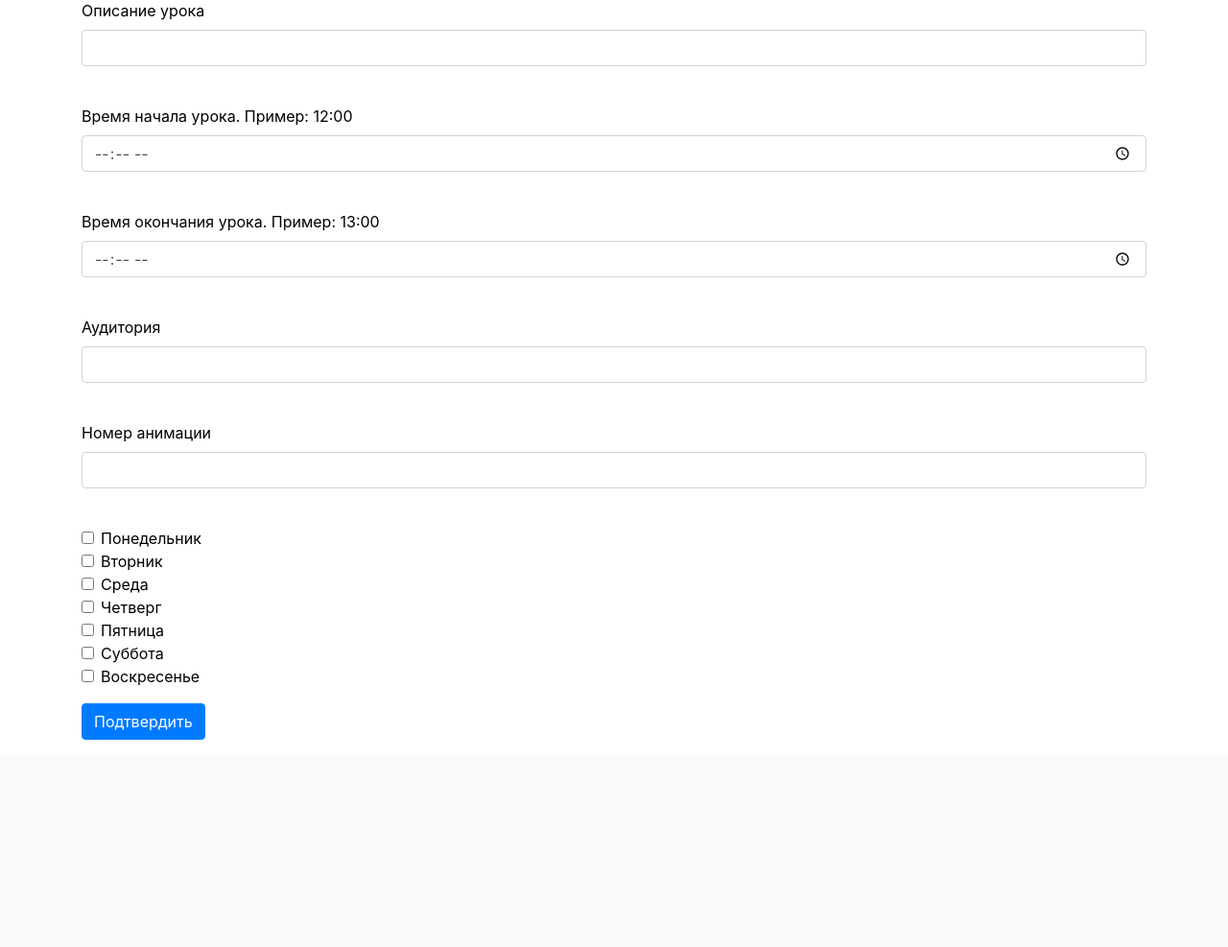
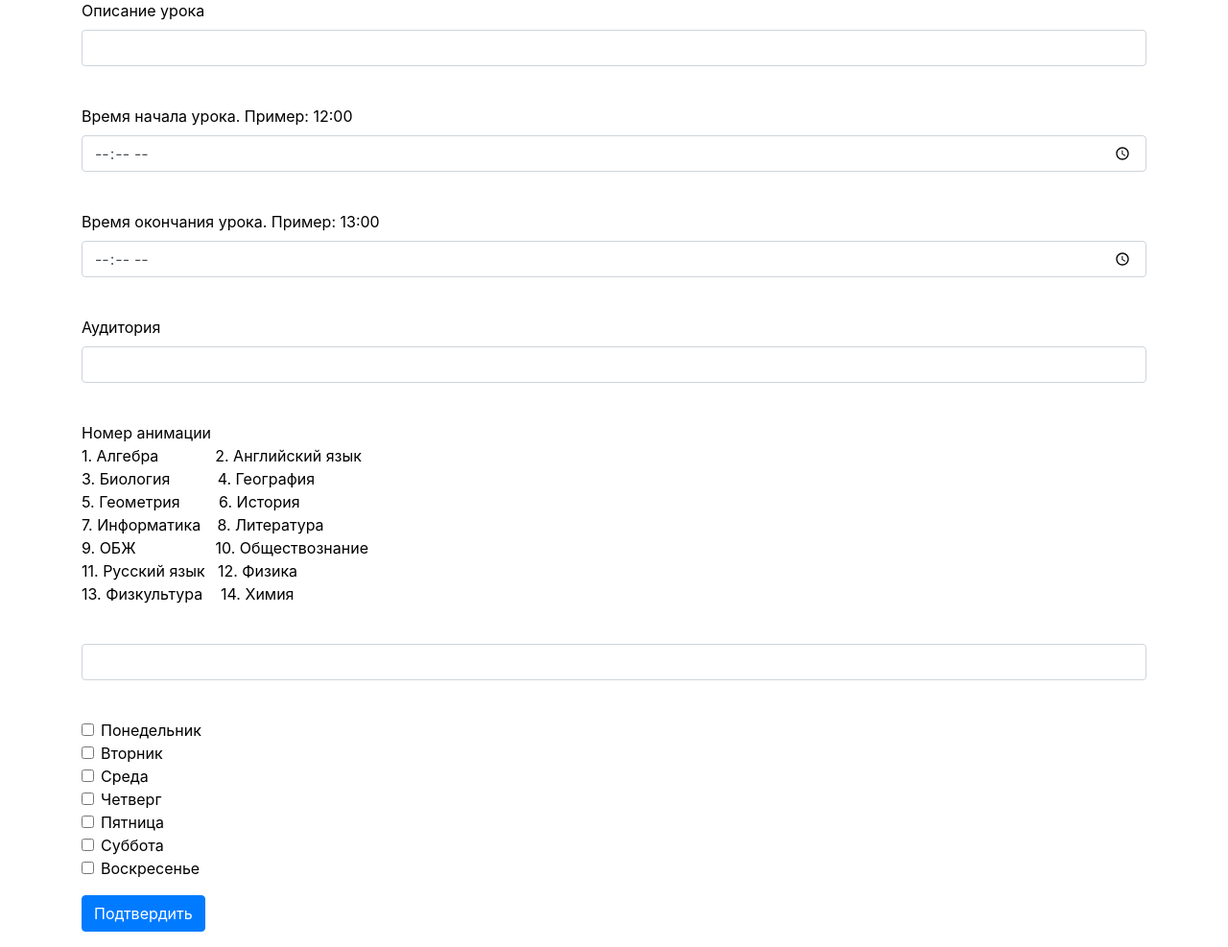
Before and after one commit to ArtyomRukavitsa/nameOfRepo, a Flask app: page /addEvent in a window 1280 px wide. Shown: the part 127-1114 px from the top of the page at 96% size. Before the commit the page ends 898 px from the top, so only its background shows below. Run offline with Flask 2, Linux system fonts and the light colour scheme; some libraries are stand-ins or nearby versions.

```diff
--- a/forms.py
+++ b/forms.py
@@ -13,7 +13,21 @@ class AddEventForm(FlaskForm):
     start_time = TimeField('Время начала урока. Пример: 12:00', validators=[DataRequired()])
     end_time = TimeField('Время окончания урока. Пример: 13:00', validators=[DataRequired()])
     classroom = IntegerField('Аудитория', validators=[DataRequired()])
-    numbOfAni = IntegerField('Номер анимации', validators=[DataRequired()])
+    numbOfAni = IntegerField('Номер анимации<br/>'
+                             '1. Алгебра\t'
+                             '2. Английский язык\t'
+                             '3. Биология\t'
+                             '4. География\t'
+                             '5. Геометрия\t'
+                             '6. История\t'
+                             '7. Информатика\t'
+                             '8. Литература\n'
+                             '9. ОБЖ\n'
+                             '10. Обществознание\n'
+                             '11. Русский язык\n'
+                             '12. Физика\n'
+                             '13. Физкультура\n'
+                             '14. Химия', validators=[DataRequired()])
     choices = MultiCheckboxField('День недели', coerce=int)
     submit = SubmitField('Подтвердить')
 
--- a/main.py
+++ b/main.py
@@ -253,4 +253,4 @@ def eventsByDay(id):
 if __name__ == '__main__':
     port = int(os.environ.get("PORT", 5000))
     app.run(host='0.0.0.0', port=port)
-    # app.run(port=8080, host='127.0.0.1')
+    #app.run(port=8080, host='127.0.0.1')
--- a/templates/addEvent.html
+++ b/templates/addEvent.html
@@ -42,7 +42,14 @@
             </p>
         {% endfor %}
     </p>
-        {{ form.numbOfAni.label }}<br>
+        <p>Номер анимации<br/>
+            1. Алгебра <span style="padding-left:3.4em"> 2. Английский язык </span><br/>
+            3. Биология  <span style="padding-left:2.8em"> 4. География<br/> </span>
+            5. Геометрия  <span style="padding-left:2.25em">   6. История<br/></span>
+            7. Информатика   <span style="padding-left:0.8em">  8. Литература<br/></span>
+            9. ОБЖ      <span style="padding-left:4.9em">        10. Обществознание<br/></span>
+            11. Русский язык   <span style="padding-left:0.55em"> 12. Физика<br/></span>
+            13. Физкультура  <span style="padding-left:0.9em">   14. Химия</span></p><br>
         {{ form.numbOfAni(class="form-control") }}<br>
         {% for error in form.numbOfAni.errors %}
             <p class="alert alert-danger" role="alert">
```
